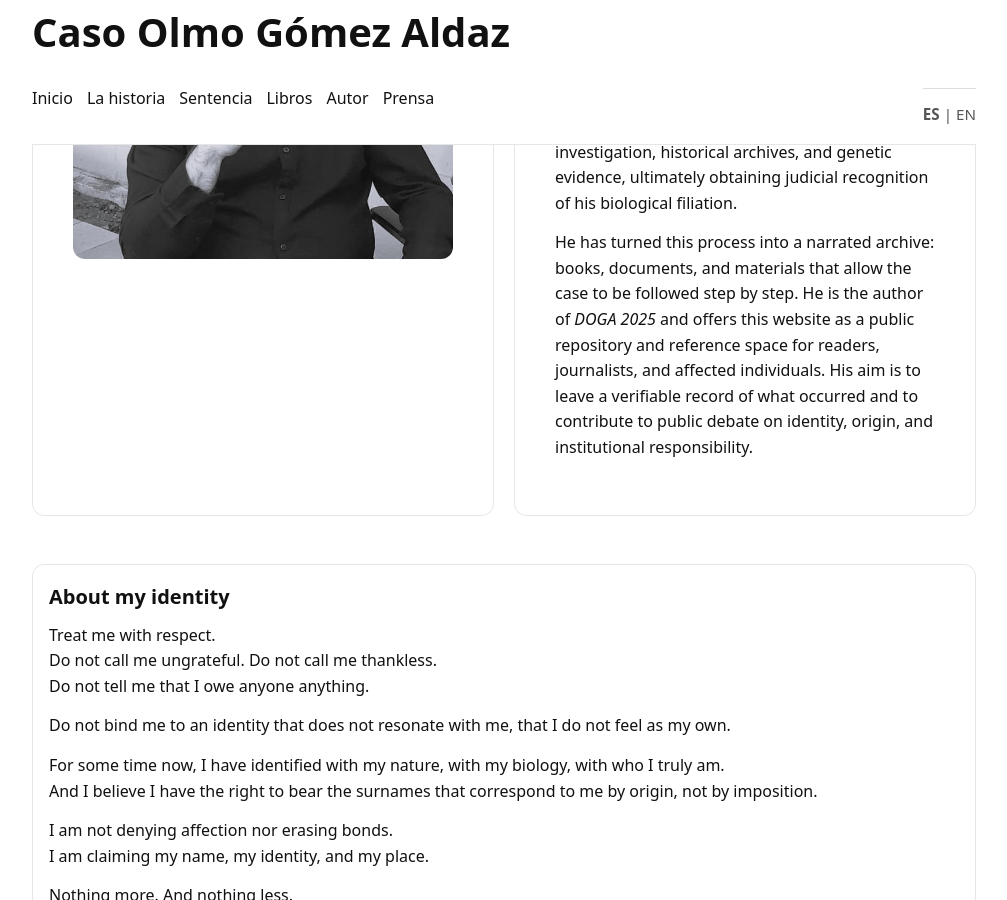
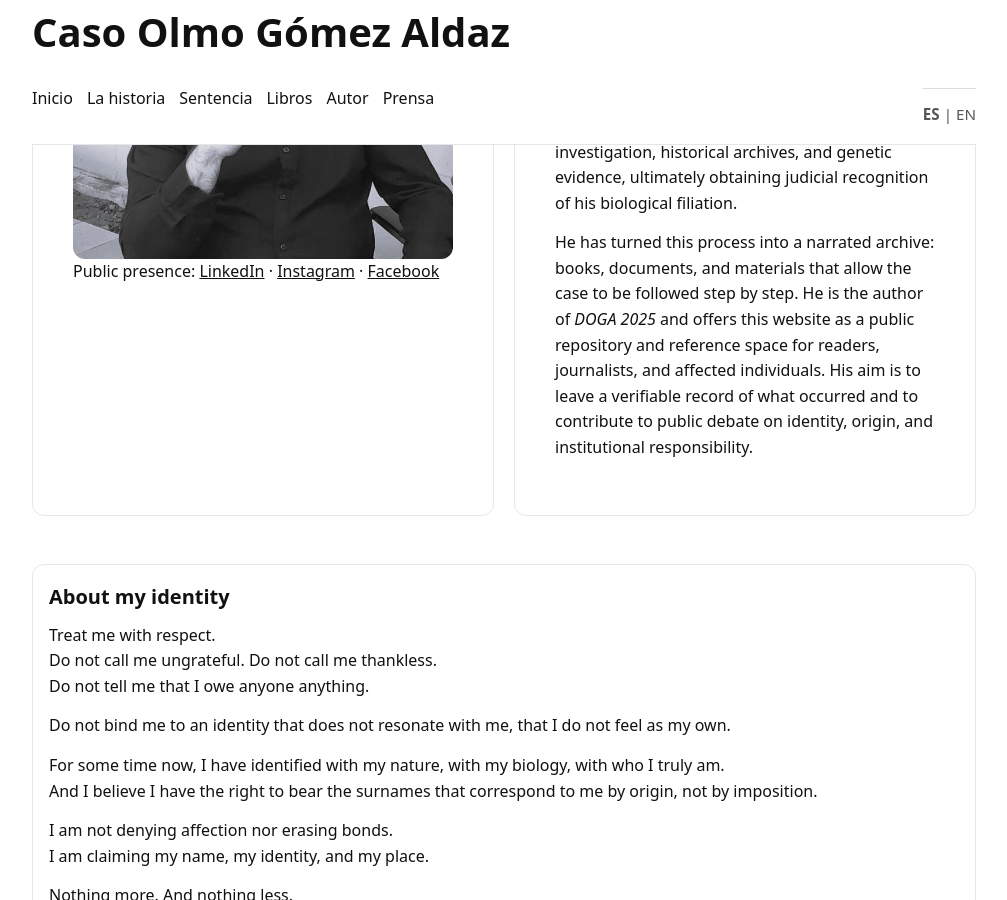
Before and after one commit to olmogaldaz/olmogaldaz.github.io, a Jekyll site: the page built from en/author/index.html, in a window 1280 px wide and 900 px high, scrolled down 413 px. Shown: the whole window, without its empty margins (136-1143 px from the left). Built offline with Jekyll 4.4.1, drawn with Linux system fonts in a browser that asks for light colours.

Commit message:
Update index.html

```diff
--- a/en/author/index.html
+++ b/en/author/index.html
@@ -21,6 +21,14 @@ description: Author’s personal trajectory, documentary archive, and public wor
           <img src="/img/olmo-autor.jpg"
                alt="Olmo Gómez Aldaz"
                style="width:100%; height:auto; border-radius:12px; display:block;">
+
+          <p>
+            Public presence:
+            <a href="https://www.linkedin.com/in/olmogomezaldaz/" target="_blank" rel="noopener noreferrer">LinkedIn</a> ·
+            <a href="https://www.instagram.com/olmo.gomez.aldaz/" target="_blank" rel="noopener noreferrer">Instagram</a> ·
+            <a href="https://www.facebook.com/olmo.gomez.aldaz/" target="_blank" rel="noopener noreferrer">Facebook</a>
+          </p>
+
         </div>
 
         <!-- Author text -->
```
